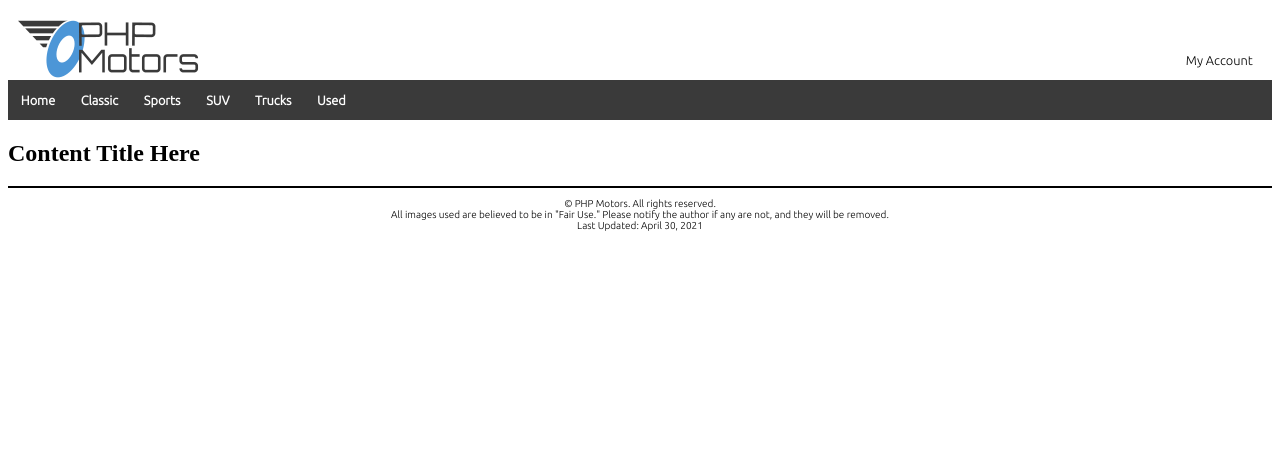
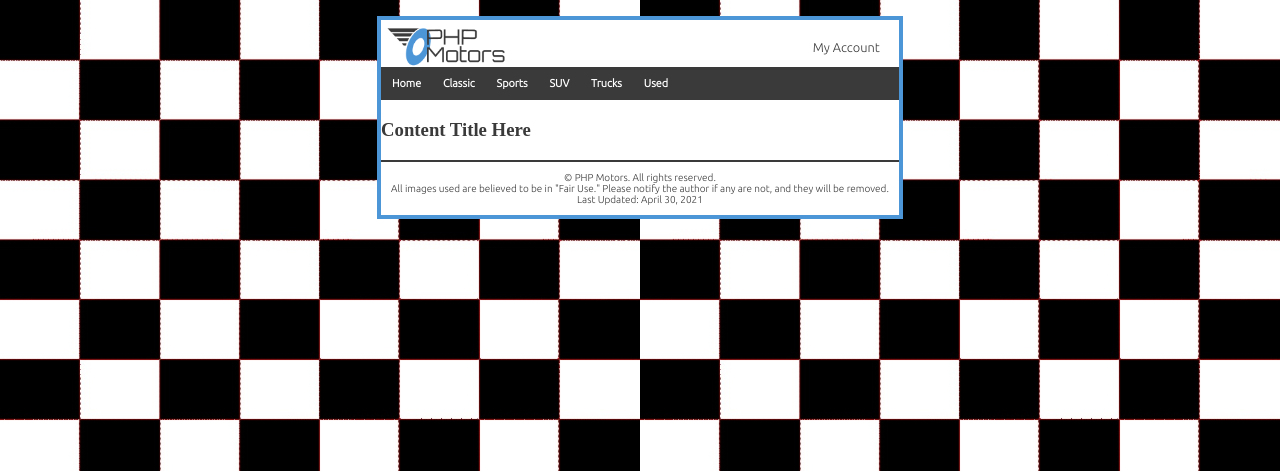
Before and after one commit to mToebler/cse340, a PHP site: page /template.php in a window 1280 px wide. Shown: the top 471 px of the page. Run offline with PHP 8.4, Linux system fonts and the light colour scheme; some web fonts are replaced.

Commit message:
template ready to go

```diff
--- a/css/phpmotors.css
+++ b/css/phpmotors.css
@@ -16,7 +16,21 @@
 /* font-family: 'New Tegomin', serif; */
 
 body {
+   display: flex;
+   flex-direction: column;
    font-family: var(--body_font);
+   color: var(--near_black);
+   background-image: url("/phpmotors/images/site/checkerboard.jpg");
+   background-repeat: repeat;
+   background-size: 50%;
+   justify-content: center;
+}
+
+body > section {
+   background-color: var(--white);
+   margin: .5em;
+   border: 4px solid var(--blue);
+   align-self: center;
 }
 
 h1 {
@@ -53,6 +67,8 @@ nav {
    flex-wrap: nowrap;
    justify-content: left;
    background-color: var(--near_black);
+   /* width: min-content; */
+   font-size: 85%;
 }
 
 nav > div {
@@ -61,18 +77,24 @@ nav > div {
    font-weight: bold;
    font-size: 80%;
    color: var(--white);
+   /* transition: font-size 1s; */
+   /* transition: margin .01s; */
 
 }
 
 nav > div:hover {
    background-color: var(--blue);
+   font-size: 100%;
    outline-color: var(--blue);
    color: var(--near_black);
    cursor: default;
+   margin: .5em;
+   transform: scale(1.15);
 }
 
 footer {
    font-size: x-small;
    text-align: center;
    border-top: 2px solid;
+   padding: 0em 1em;
 }
--- a/template.php
+++ b/template.php
@@ -16,6 +16,7 @@
 
 </head>
 <body>
+   <section>
 <header>
    <?php include 'pages/header.php';?>
 </header>
@@ -31,5 +32,6 @@
 <footer>
    <?php include 'pages/footer.php';?>
 </footer>
+</section>
 </body>
 </html>
```
